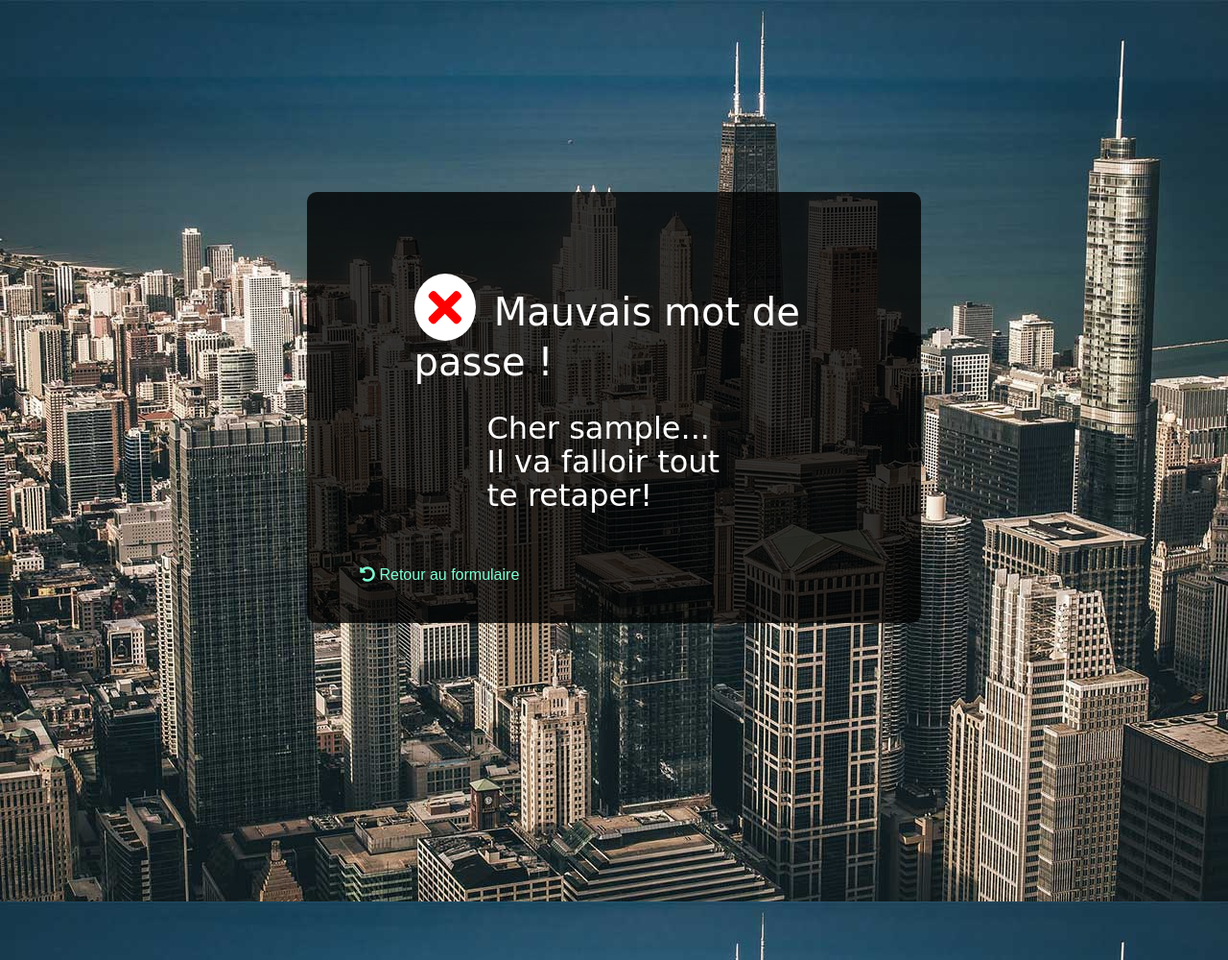
After one commit to kojeje/loginV3_suhard, a PHP site: page /error.php in a window 1280 px wide. The commit adds this page. Shown: the whole page at 96% size. Run offline with PHP 8.4, Linux system fonts and the light colour scheme; the visitor is signed in with stand-in values (Sample User, id 1).

Commit message:
Branche dev
Session OK
Revoir utilisation des variables.
Créer un formulaire de connexion, et requete BDD

```diff
--- a/css/main.css
+++ b/css/main.css
@@ -1,29 +1,5 @@
 
 
-
-
-/*//////////////////////////////////////////////////////////////////
-[ FONT ]*/
-
-@font-face {
-  font-family: Poppins-Regular;
-  src: url('../fonts/poppins/Poppins-Regular.ttf');
-}
-
-@font-face {
-  font-family: Poppins-Medium;
-  src: url('../fonts/poppins/Poppins-Medium.ttf');
-}
-
-@font-face {
-  font-family: Poppins-Bold;
-  src: url('../fonts/poppins/Poppins-Bold.ttf');
-}
-
-@font-face {
-  font-family: Poppins-SemiBold;
-  src: url('../fonts/poppins/Poppins-SemiBold.ttf');
-}
 
 
 
@@ -39,12 +15,17 @@
 
 body, html {
 	height: 100%;
-	font-family: Poppins-Regular, sans-serif;
+  font-family: 'Comfortaa', cursive;
+    background-color: rgba(255, 255, 255, 0) !important;
+}
+body {
+  background-image: url('../images/bg-01.jpg') !important;
+
 }
 
 /*---------------------------------------------*/
 a {
-	font-family: Poppins-Regular;
+	font-family: Comfortaa,sans-serif;
 	font-size: 14px;
 	line-height: 1.7;
 	color: #666666;
@@ -70,7 +51,7 @@ h1,h2,h3,h4,h5,h6 {
 }
 
 p {
-	font-family: Poppins-Regular;
+
 	font-size: 14px;
 	line-height: 1.7;
 	color: #666666;
@@ -142,7 +123,7 @@ iframe {
 /*//////////////////////////////////////////////////////////////////
 [ Utility ]*/
 .txt1 {
-  font-family: Poppins-Regular;
+
   font-size: 13px;
   color: #e5e5e5;
   line-height: 1.5;
@@ -190,18 +171,57 @@ iframe {
 }
 
 .wrap-login100 {
-  width: 500px;
+  width: 50%;
+  margin: auto;
   border-radius: 10px;
   overflow: hidden;
   padding: 55px 55px 37px 55px;
   margin: auto;
   margin-top: 25vh;
   background: #9152f8;
-  background: -webkit-linear-gradient(top, #7579ff, #b224ef);
-  background: -o-linear-gradient(top, #7579ff, #b224ef);
-  background: -moz-linear-gradient(top, #7579ff, #b224ef);
-  background: linear-gradient(top, #7579ff, #b224ef);
+  background: rgba(0, 0, 0, 0.8);
   color: #ffffff;
+}
+
+.link
+{
+  color:aquamarine;
+  cursor: pointer;
+  font-size: 16px;
+  display: block;
+  margin-top: 50px;
+
+}
+.titre1
+{
+  width: 90%;
+  margin: auto;
+  padding: 30px;
+}
+.titre1 .fas{
+
+  color: #42f45f;
+}
+.titre1 i{
+  display: inline-block;
+  margin-right: 15px;
+}
+.error_ic
+{
+  color: red !important;
+  background: #ffffff;
+  font-size:50px;
+  padding: 10px;
+  padding-right: 15px;
+  padding-left: 15px;
+  -webkit-border-radius: 50%;
+  -moz-border-radius: 50%;
+  border-radius: 50%;
+}
+.titre2
+{
+  width: 50%;
+  margin: auto;
 }
 
 
@@ -231,7 +251,7 @@ iframe {
 }
 
 .login100-form-title {
-  font-family: Poppins-Medium;
+
   font-size: 30px;
   color: #fff;
   line-height: 1.2;
@@ -240,7 +260,16 @@ iframe {
 
   display: block;
 }
+/*------------------------------------------------------------------
 
+[label]*/
+
+.label{
+  padding: 10px;
+  width: 20%;
+  margin-left: 40px;
+
+}
 
 /*------------------------------------------------------------------
 [ Input ]*/
@@ -253,7 +282,7 @@ iframe {
 }
 
 .input100 {
-  font-family: Poppins-Regular;
+  font-family: 'Comfortaa', cursive;
   font-size: 16px;
   color: #fff;
   line-height: 1.2;
@@ -353,7 +382,7 @@ iframe {
 }
 
 .label-checkbox100 {
-  font-family: Poppins-Regular;
+
   font-size: 13px;
   color: #fff;
   line-height: 1.2;
@@ -410,7 +439,7 @@ iframe {
 }
 
 .login100-form-btn {
-  font-family: Poppins-Medium;
+
   font-size: 16px;
   color: #555555;
   line-height: 1.2;
@@ -504,7 +533,7 @@ iframe {
   right: 0px;
   pointer-events: none;
 
-  font-family: Poppins-Regular;
+
   color: #c80000;
   font-size: 13px;
   line-height: 1.4;
--- /dev/null
+++ b/error.php
@@ -0,0 +1,52 @@
+<html lang="fr">
+<head>
+  <title>Login V3</title>
+  <?php
+    include_once('head.php')
+  ?>
+</head>
+<body>
+<?php
+
+  session_start();
+  $user_tmp = $_SESSION['user'];
+
+
+?>
+
+<div class="wrap-login100">
+  <h1 class='titre1'>
+    <a href="login.php">
+      <i class="error_ic fas fa-times"></i>
+    </a>
+    Mauvais mot de passe !
+  </h1>
+  <h2 class="titre2">
+    Cher <?= $user_tmp ?>...
+  </h2>
+  <h2 class="titre2">
+    Il va falloir tout te retaper!
+  </h2>
+
+  <nav class="nav_success row">
+
+    <div class="offset-3"></div>
+    <div class="col-6">
+      <a href="login.php" class="link">
+        <i class="fas fa-undo-alt"></i>
+        Retour au formulaire
+      </a>
+    </div>
+
+
+    <div class="offset-3"></div>
+  </nav>
+</div>
+
+<?php
+  include_once('scripts.php')
+?>
+
+
+</body>
+</html
--- /dev/null
+++ b/head.php
@@ -0,0 +1,32 @@
+
+  <meta charset="UTF-8">
+  <meta name="viewport" content="width=device-width, initial-scale=1">
+
+  <!--Font-awesome-->
+  <link rel="stylesheet" href="https://pro.fontawesome.com/releases/v5.7.2/css/all.css" integrity="sha384-6jHF7Z3XI3fF4XZixAuSu0gGKrXwoX/w3uFPxC56OtjChio7wtTGJWRW53Nhx6Ev" crossorigin="anonymous">
+
+  <!--===============================================================================================-->
+  <link rel="icon" type="image/png" href="images/icons/favicon.ico"/>
+  <!--===============================================================================================-->
+  <link rel="stylesheet" type="text/css" href="vendor/bootstrap/css/bootstrap.min.css">
+  <!--===============================================================================================-->
+  <link rel="stylesheet" type="text/css" href="fonts/font-awesome-4.7.0/css/font-awesome.min.css">
+  <!--===============================================================================================-->
+  <link rel="stylesheet" type="text/css" href="fonts/iconic/css/material-design-iconic-font.min.css">
+  <!--===============================================================================================-->
+  <link rel="stylesheet" type="text/css" href="vendor/animate/animate.css">
+  <!--===============================================================================================-->
+  <link rel="stylesheet" type="text/css" href="vendor/css-hamburgers/hamburgers.min.css">
+  <!--===============================================================================================-->
+  <link rel="stylesheet" type="text/css" href="vendor/animsition/css/animsition.min.css">
+  <!--===============================================================================================-->
+  <link rel="stylesheet" type="text/css" href="vendor/select2/select2.min.css">
+  <!--===============================================================================================-->
+  <link rel="stylesheet" type="text/css" href="vendor/daterangepicker/daterangepicker.css">
+  <!--===============================================================================================-->
+
+  <link rel="stylesheet" type="text/css" href="bootstrap/dist/css/bootstrap.min.css">
+  <!--===============================================================================================-->
+  <link rel="stylesheet" type="text/css" href="css/util.css">
+  <link rel="stylesheet" type="text/css" href="css/main.css">
+  <!--===============================================================================================-->
--- /dev/null
+++ b/scripts.php
@@ -0,0 +1,18 @@
+<!--===============================================================================================-->
+<script src="vendor/jquery/jquery-3.2.1.min.js"></script>
+<!--===============================================================================================-->
+<script src="vendor/animsition/js/animsition.min.js"></script>
+<!--===============================================================================================-->
+<script src="vendor/bootstrap/js/popper.js"></script>
+<script src="vendor/bootstrap/js/bootstrap.min.js"></script>
+<!--===============================================================================================-->
+<script src="vendor/select2/select2.min.js"></script>
+<!--===============================================================================================-->
+<script src="vendor/daterangepicker/moment.min.js"></script>
+<script src="vendor/daterangepicker/daterangepicker.js"></script>
+<!--===============================================================================================-->
+<script src="vendor/countdowntime/countdowntime.js"></script>
+<!--===============================================================================================-->
+<script src="bootstrap/dist/js/bootstrap.min.js"></script>
+<!--===============================================================================================-->
+<script src="js/main.js"></script>
```
Also changed, not shown: login.php (+42 -55 lines), success.php (deleted, +0 -64 lines), success_login.php (added, +45 -0 lines).
